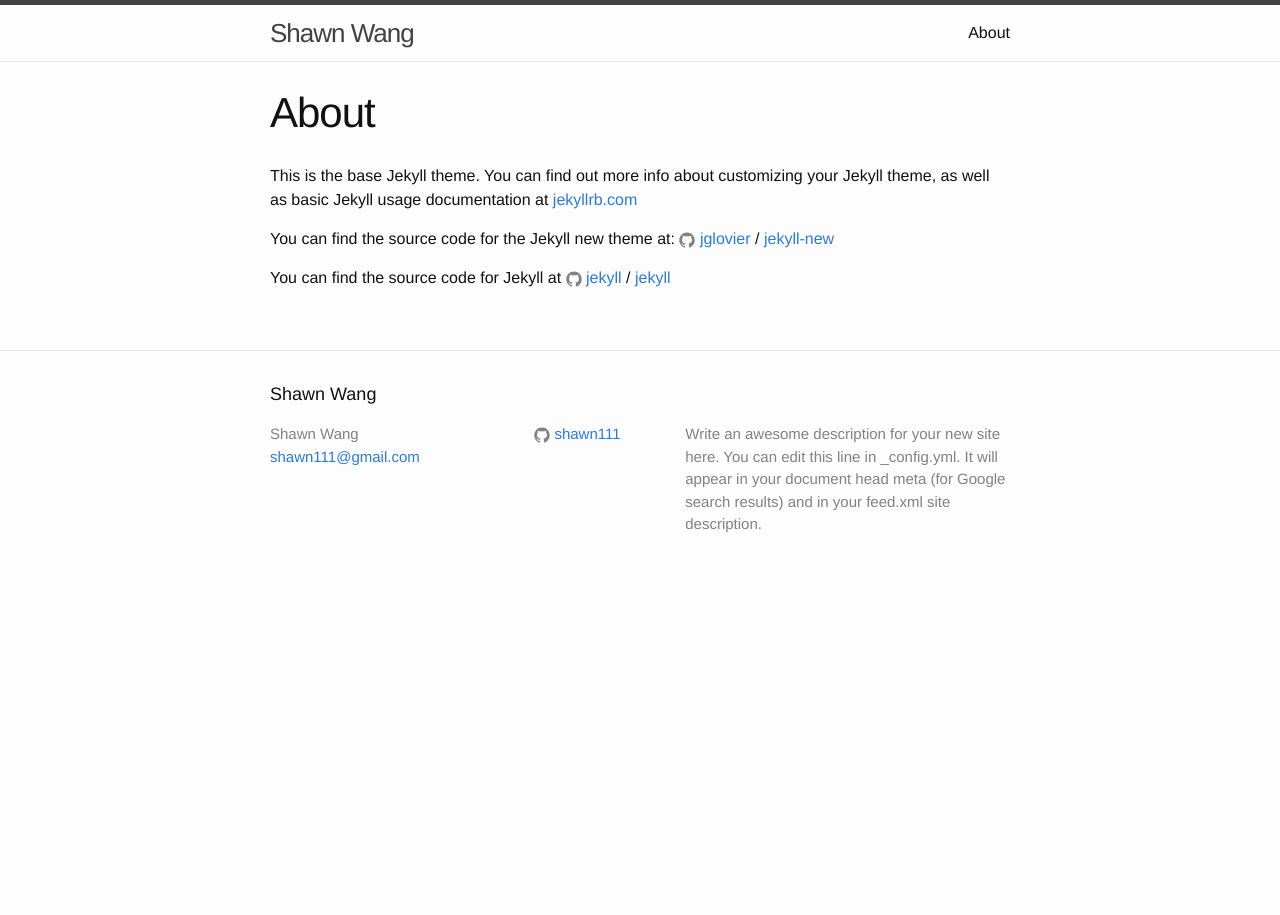
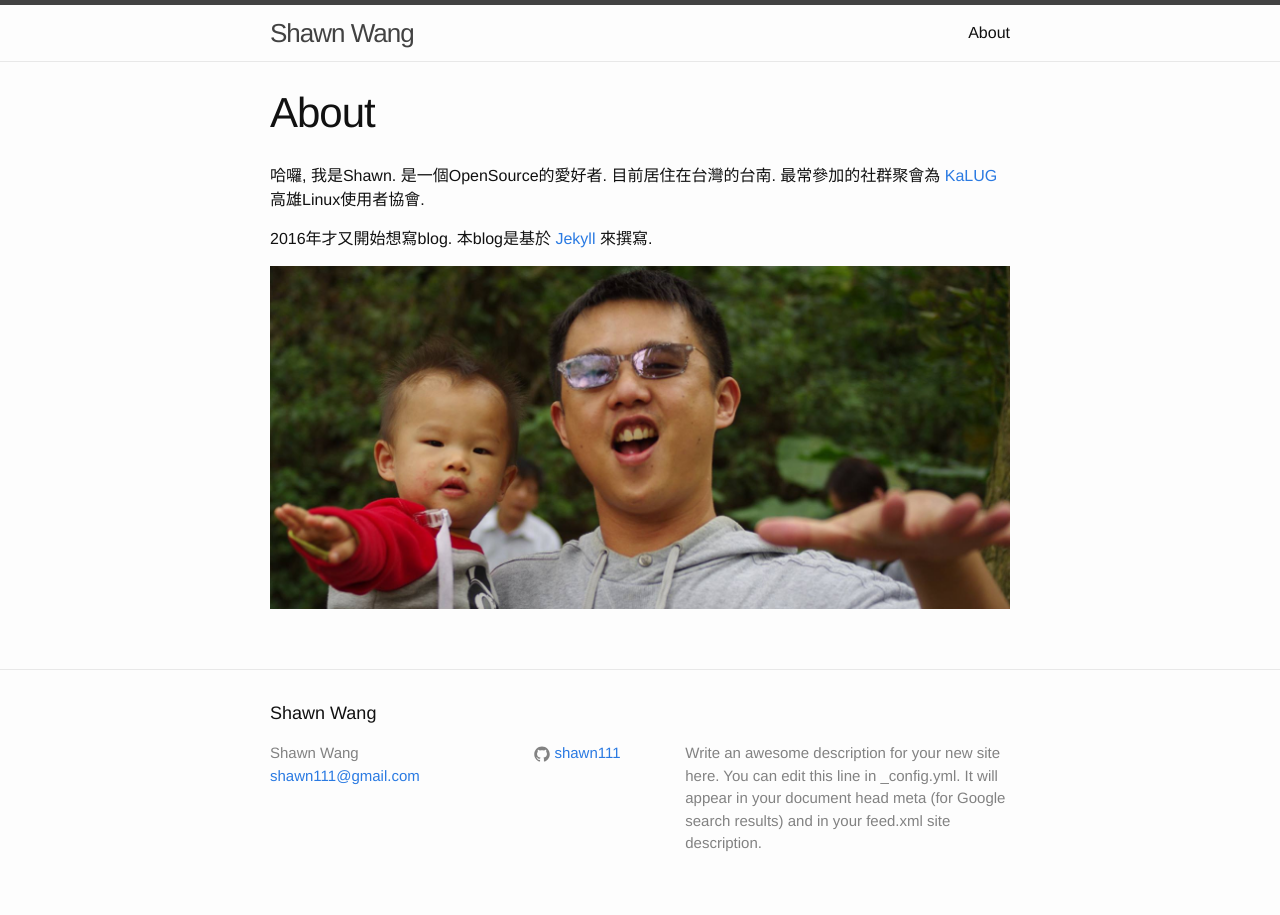
Before and after one commit to shawn111/shawn111.github.com, a Jekyll site: the page built from about.md, in a window 1280 px wide. Built offline with Jekyll 4.4.1, drawn with Linux system fonts in a browser that asks for light colours.

Commit message:
update about

```diff
--- a/about.md
+++ b/about.md
@@ -4,12 +4,11 @@ title: About
 permalink: /about/
 ---
 
-This is the base Jekyll theme. You can find out more info about customizing your Jekyll theme, as well as basic Jekyll usage documentation at [jekyllrb.com](http://jekyllrb.com/)
+哈囉, 我是Shawn. 是一個OpenSource的愛好者.
+目前居住在台灣的台南.
+最常參加的社群聚會為 [KaLUG](<http://kalug.linux.org.tw>) 高雄Linux使用者協會.
 
-You can find the source code for the Jekyll new theme at:
-{% include icon-github.html username="jglovier" %} /
-[jekyll-new](https://github.com/jglovier/jekyll-new)
 
-You can find the source code for Jekyll at
-{% include icon-github.html username="jekyll" %} /
-[jekyll](https://github.com/jekyll/jekyll)
+2016年才又開始想寫blog. 本blog是基於 [Jekyll](<http://jekyllrb.com/>) 來撰寫.
+
+![Image of Mine](../images/shawn.png)
```
Also changed, not shown: images/shawn.png (added).
